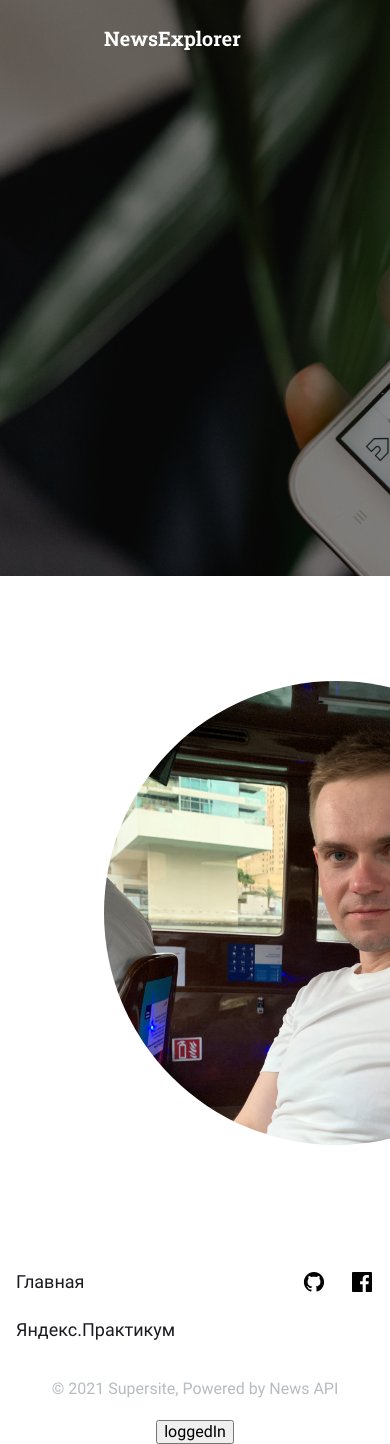
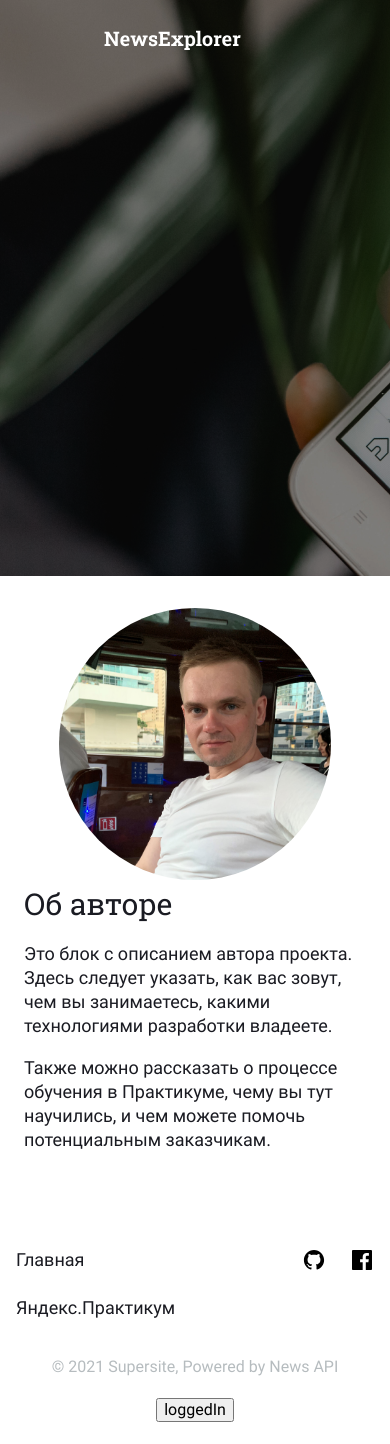
Before and after one commit to alex-kurkov/news-explorer-frontend, a React (Create React App) app: page / in a window 390 px wide. Shown: the top 1444 px of the page. After the commit the page ends 1422 px from the top, so only its background shows below. Built offline with nearby package versions, Linux system fonts and the light colour scheme.

Commit message:
add adaptive about

```diff
--- a/src/components/About/about.css
+++ b/src/components/About/about.css
@@ -1,5 +1,5 @@
 .about {
-  width: 1440px;
+  max-width: 1440px;
   box-sizing: border-box;
   padding: 80px 216px 80px 104px;
   display: flex;
@@ -46,3 +46,74 @@
   padding: 0;
   margin: 0;
 }
+@media screen and (max-width: 1279px) {
+  .about {
+    max-width: 100vw;
+    padding: 64px 104px;
+    gap: 40px;
+  }
+
+  .about__image {
+    width: 316px;
+    height: 316px;
+  }
+  .about__info-wrapper {
+    padding-top: 36px;
+    gap: 20px;
+    height: 316px;
+  }
+  .about__title {
+    font-size: 30px;
+    line-height: 40px;
+  }
+  .about__article {
+    gap: 18px;
+  }
+}
+
+@media screen and (max-width: 1023px) {
+  .about {
+    padding: 60px 40px;
+    gap: 32px;
+    align-items: start;
+  }
+
+  .about__image {
+    width: 232px;
+    height: 232px;
+    border-radius: 50%;
+  }
+  .about__info-wrapper {
+    margin-top: -20px;
+    padding: 0;
+    gap: 18px;
+    height: 232px;
+  }
+}
+
+@media screen and (max-width: 767px) {
+  .about {
+    padding: 32px 24px;
+    gap: 24px;
+    flex-direction: column;
+    align-items: center;
+    margin-bottom: 80px;
+  }
+
+  .about__image {
+    width: 316px;
+    height: 316px;
+  }
+  .about__info-wrapper {
+    margin-top: -20px;
+    padding: 0;
+    gap: 18px;
+    height: 232px;
+  }
+}
+@media screen and (max-width: 424px) {
+  .about__image {
+    width: 272px;
+    height: 272px;
+  }
+}
```
